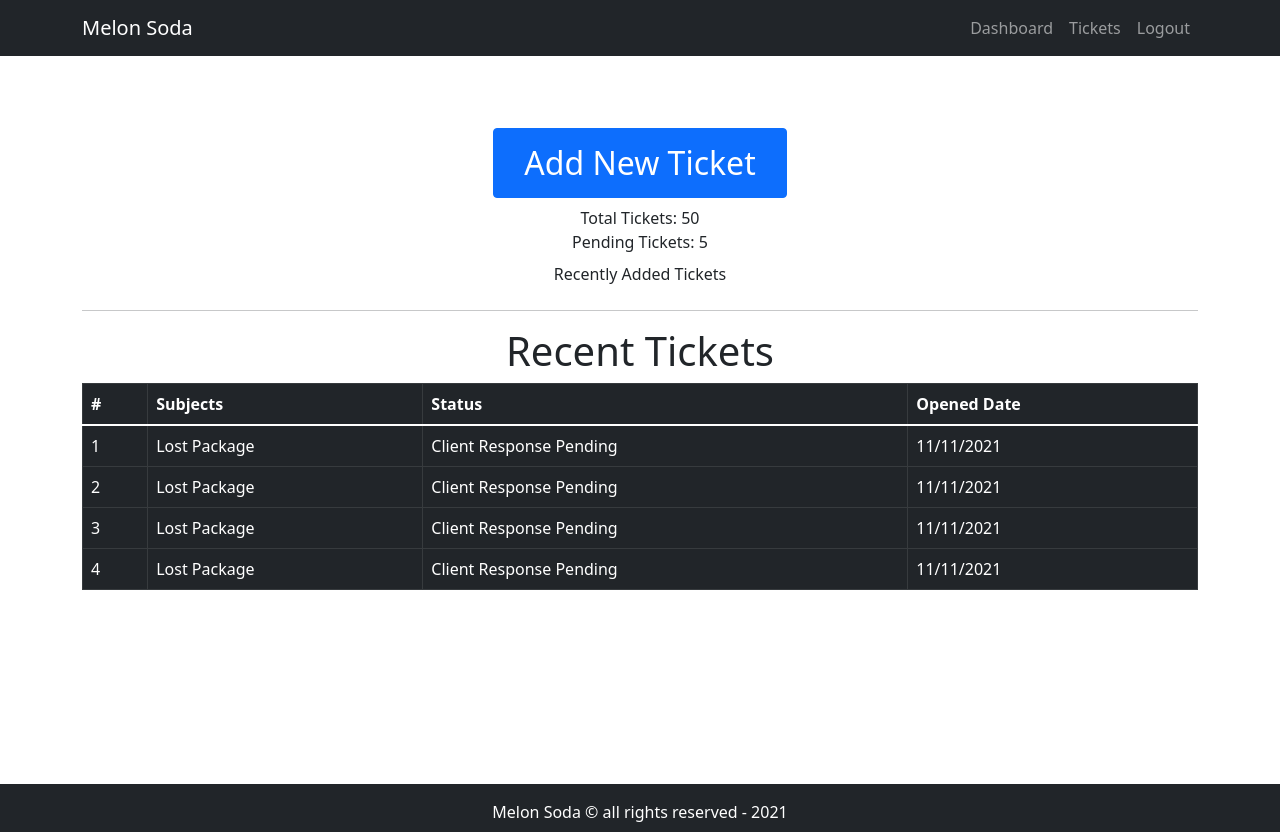
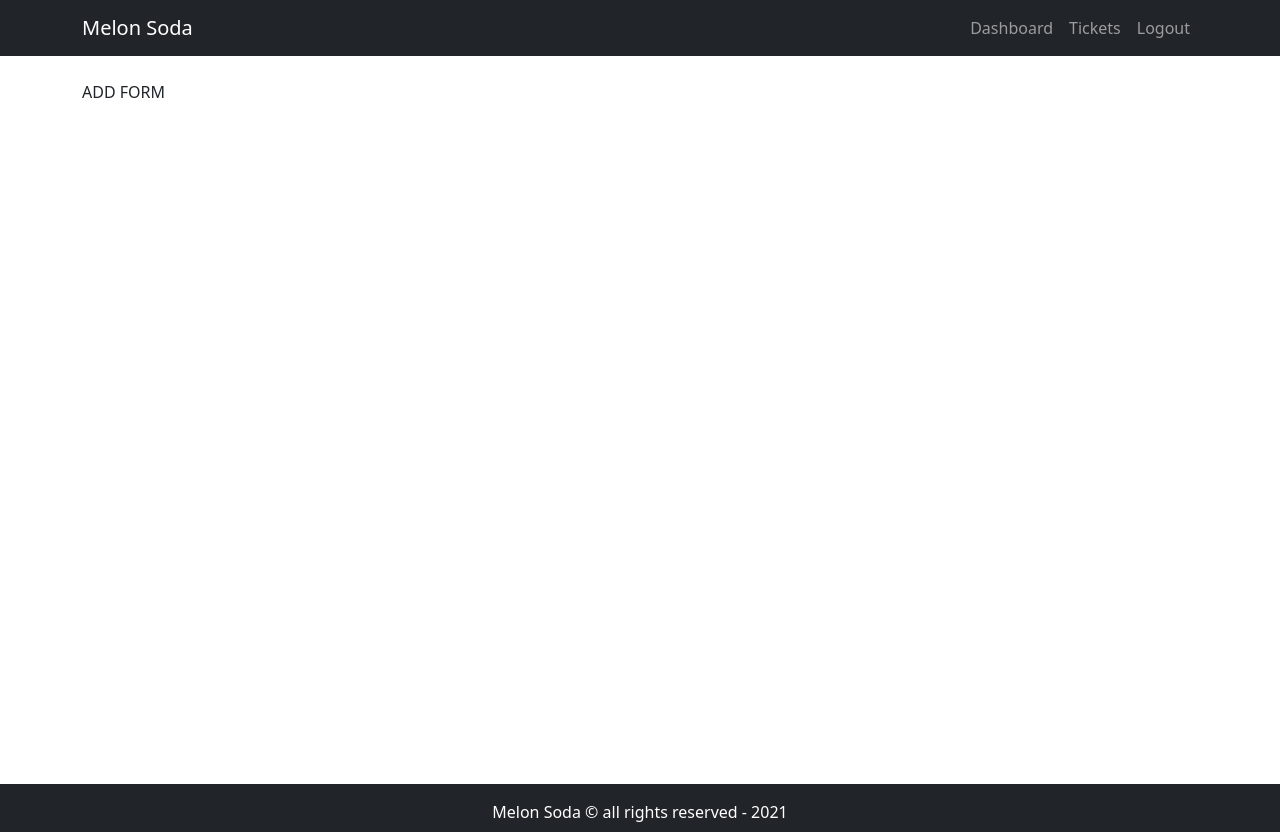
Before and after one commit to Daniel-Aguila/Melon_Soda, a React (Create React App) app in the folder frontend/: page / in a window 1280 px wide. Built offline with nearby package versions, Linux system fonts and the light colour scheme.

Commit message:
Started New Ticket Form

```diff
--- a/frontend/src/App.js
+++ b/frontend/src/App.js
@@ -2,13 +2,15 @@ import './App.css';
 import {Entry} from "./pages/Entry.page"
 import {DefaultLayout} from "./layout/DefaultLayout"
 import {Dashboard} from './pages/Dashboard.page'
+import {AddTicket} from './pages/AddTicket.page'
 
 function App() {
   return (
     <div className="App">
       {/* <Entry/> */}
       <DefaultLayout>
-        <Dashboard/>
+        {/*<Dashboard/>*/}
+        {<AddTicket/>}
       </DefaultLayout>
     </div>
   );
--- /dev/null
+++ b/frontend/src/assets/data/dummy-tickets.json
@@ -0,0 +1,44 @@
+[
+    {
+        "id":1,
+        "subject": "Lost Package",
+        "status": "Client Response Pending",
+        "addedAt": "11/11/2021"
+    },
+    {
+        "id":2,
+        "subject": "Lost Package",
+        "status": "Client Response Pending",
+        "addedAt": "11/11/2021"
+    },
+    {
+        "id":3,
+        "subject": "Lost Package",
+        "status": "Client Response Pending",
+        "addedAt": "11/11/2021"
+    },
+    {
+        "id":4,
+        "subject": "Lost Package",
+        "status": "Client Response Pending",
+        "addedAt": "11/11/2021"
+    },
+    {
+        "id":5,
+        "subject": "Lost Package",
+        "status": "Client Response Pending",
+        "addedAt": "11/11/2021"
+    },
+    {
+        "id":6,
+        "subject": "Lost Package",
+        "status": "Client Response Pending",
+        "addedAt": "11/11/2021"
+    },
+    {
+        "id":7,
+        "subject": "Lost Package",
+        "status": "Client Response Pending",
+        "addedAt": "11/11/2021"
+    }
+]
--- a/frontend/src/components/TicketTable.comp.js
+++ b/frontend/src/components/TicketTable.comp.js
@@ -1,12 +1,13 @@
 import React from 'react';
 import {Table} from 'react-bootstrap';
-export const TicketTable = () =>{
+export const TicketTable = ({tickets}) =>{
     return (
         <div>
             <h1 className="text-center">Recent Tickets</h1>
             {/* Table Header */}
             <Table variant="dark" hover bordered>
                 <thead>
+
                     <tr>
                         <th>#</th>
                         <th>Subjects</th>
@@ -17,30 +18,26 @@ export const TicketTable = () =>{
                 {/* Table Body */}
                 <tbody>
                     {/* <td></td> define a cell in the table  <tr></tr> is table row*/}
+                    {/* If there is a ticket and tickets.map (not sure what it does 100%) row gives us access
+                    to all the properties of a ticket from the json file
+                    (row,i) i gives you the index of the ticket
+
+                    The ? makes it an if statement*/}
+                    {tickets.length ? tickets.map((row,i)=>
+                    <tr key={row.id}>
+                        <td>{row.id}</td>
+                        <td>{row.subject}</td>
+                        <td>{row.status}</td>
+                        <td>{row.addedAt}</td>
+                    </tr>
+                    //The : signifies the 'else' part of the statemenet
+                    //Where there is no tickets, it shows No Tickets
+                    ):
                     <tr>
-                        <td>1</td>
-                        <td>Lost Package</td>
-                        <td>Client Response Pending</td>
-                        <td>11/11/2021</td>
+                        {/* colSpan allows it to span 4 columns */}
+                        <td colSpan="4" className="text-center">No Tickets</td>
                     </tr>
-                    <tr>
-                        <td>2</td>
-                        <td>Lost Package</td>
-                        <td>Client Response Pending</td>
-                        <td>11/11/2021</td>
-                    </tr>
-                    <tr>
-                        <td>3</td>
-                        <td>Lost Package</td>
-                        <td>Client Response Pending</td>
-                        <td>11/11/2021</td>
-                    </tr>
-                    <tr>
-                        <td>4</td>
-                        <td>Lost Package</td>
-                        <td>Client Response Pending</td>
-                        <td>11/11/2021</td>
-                    </tr>
+                    }
                 </tbody>
             </Table>
         </div>
--- a/frontend/src/layout/DefaultLayout.js
+++ b/frontend/src/layout/DefaultLayout.js
@@ -2,8 +2,6 @@ import React from 'react'
 import {Header} from './Header.comp'
 import {Footer} from './Footer.comp'
 
-
-//It has to be named "children" otherwise whatever is in that variable does not appear
 export const DefaultLayout = ({children}) => {
     return(
         <div className="default-layout">
--- /dev/null
+++ b/frontend/src/pages/AddTicket.page.js
@@ -0,0 +1,10 @@
+import React from 'react'
+import {Container,Row,Col, Form} from 'react-bootstrap'
+
+export const AddTicket = () => {
+    return (
+        <Container>
+            ADD FORM
+        </Container>
+    )
+}
--- a/frontend/src/pages/Dashboard.page.js
+++ b/frontend/src/pages/Dashboard.page.js
@@ -1,6 +1,7 @@
 import React from 'react';
 import {Button,Container,Row,Col} from 'react-bootstrap';
 import {TicketTable} from '../components/TicketTable.comp';
+import tickets from '../assets/data/dummy-tickets.json'
 
 export const Dashboard = () => {
     return(
@@ -33,7 +34,7 @@ export const Dashboard = () => {
             <hr/>
             <Row>
                 <Col className="recent-ticket">
-                    <TicketTable/>
+                    <TicketTable tickets={tickets}/>
                 </Col>
             </Row>
         </Container>
```
